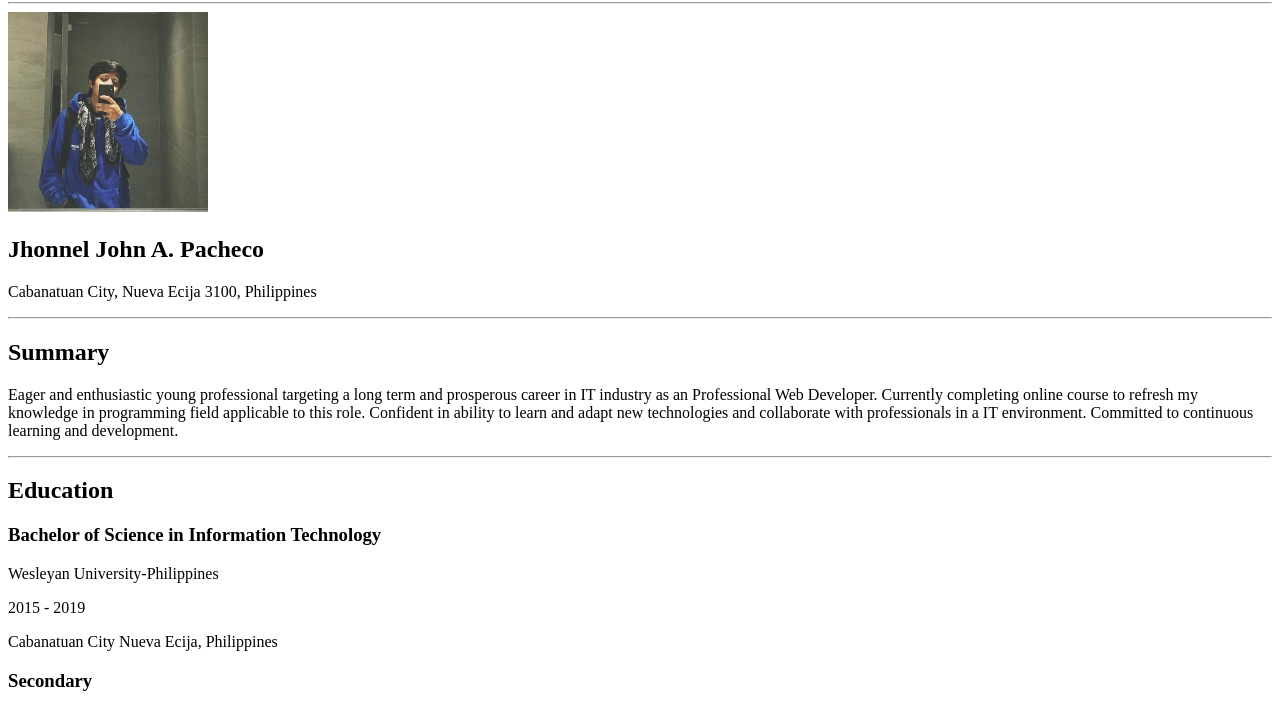
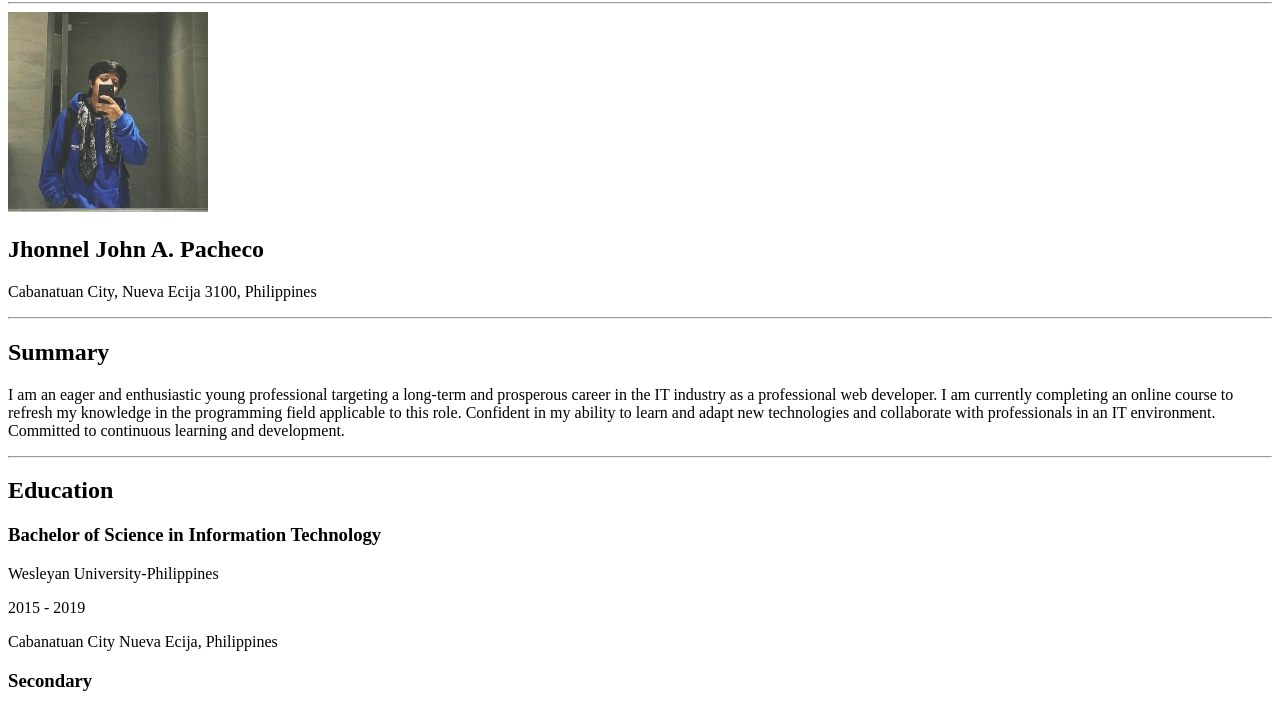
Before and after one commit to jhonneljohnpacheco/html-resume, a plain HTML site: page index.html in a window 1280 px wide. Shown: the part 78-785 px from the top of the page. Drawn offline with Linux system fonts and the light colour scheme.

Commit message:
index.html

```diff
--- a/index.html
+++ b/index.html
@@ -15,12 +15,10 @@
     <hr />
     <h2>Summary</h2>
     <p>
-      Eager and enthusiastic young professional targeting a long term and
-      prosperous career in IT industry as an Professional Web Developer.
-      Currently completing online course to refresh my knowledge in programming
-      field applicable to this role. Confident in ability to learn and adapt new
-      technologies and collaborate with professionals in a IT environment.
-      Committed to continuous learning and development.
+     I am an eager and enthusiastic young professional targeting a long-term and prosperous career in the IT industry as a professional web developer.
+     I am currently completing an online course to refresh my knowledge in the programming field applicable to this role.
+     Confident in my ability to learn and adapt new technologies and collaborate with professionals in an IT environment.
+     Committed to continuous learning and development.
     </p>
     <hr />
 
```
